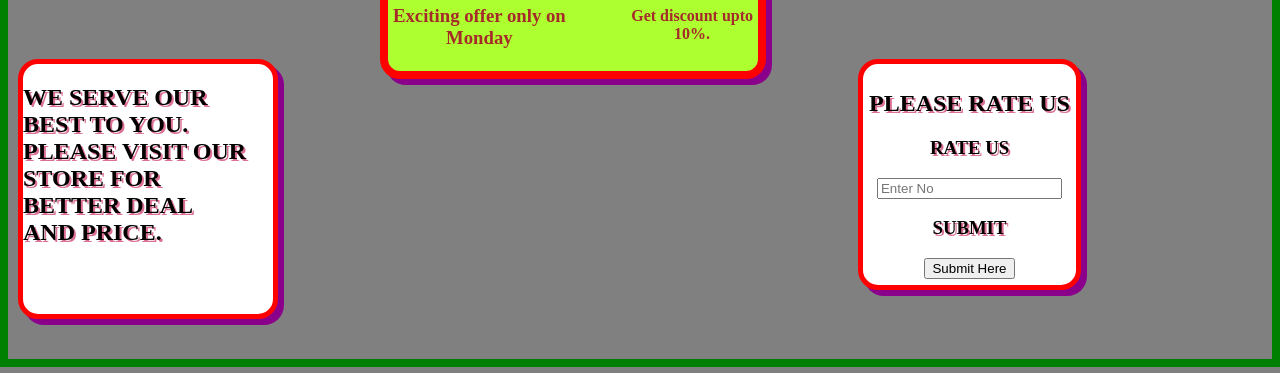
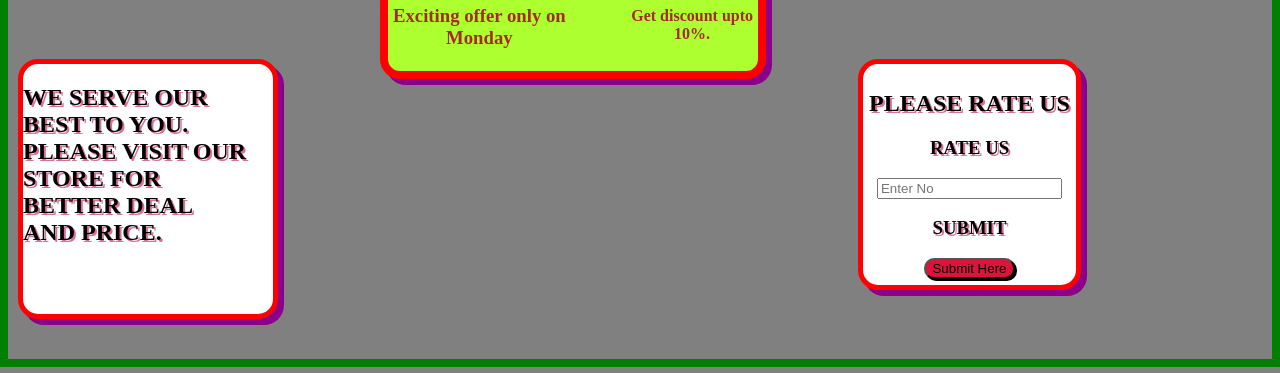
Before and after one commit to sRakshiii/CSS-Handson-3, a plain HTML site: page index.html in a window 1280 px wide. Shown: the part 427-800 px from the top of the page. Drawn offline with Linux system fonts and the light colour scheme.

Commit message:
update in button

```diff
--- a/style.css
+++ b/style.css
@@ -97,8 +97,10 @@ body{
     left: 850px;
     box-shadow: 6px 6px darkmagenta;
 }
-.button{
+button{
     background-color: crimson;
+    border-radius: 10px;
+    box-shadow: 2px 2px black;
 }
 
 .infoBox{
```
